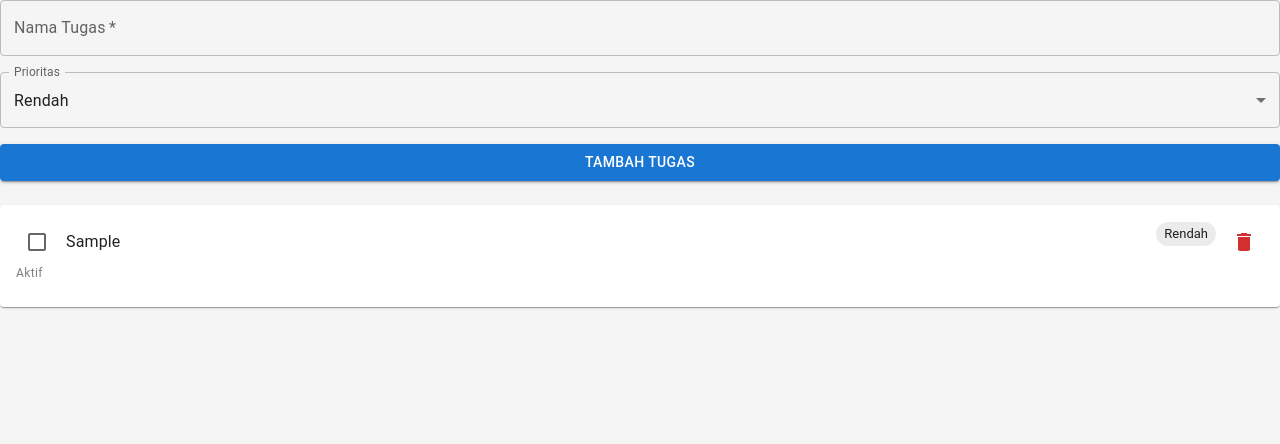
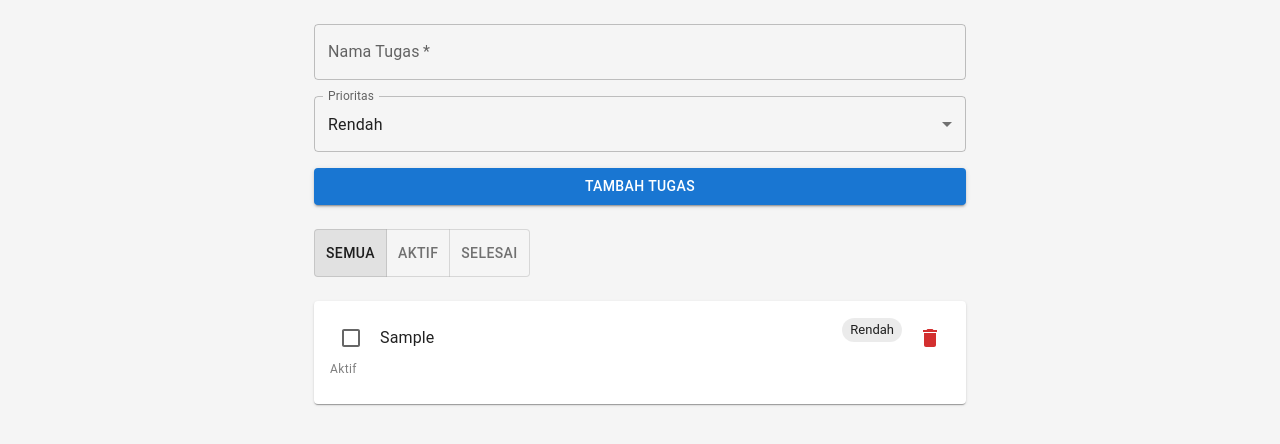
Before and after one commit to Sipinte/taskFlow, a React (Vite) app: page / in a window 1280 px wide. Both pictures are taken after typing "Sample" into the empty fields and a click on the button "TAMBAH TUGAS". Shown: the top 444 px of the page. Built offline with nearby package versions, Linux system fonts and the light colour scheme.

Commit message:
feat : menambahkan filter bar dengan kategori semua, aktif dan selesai menggunakan ToggleButtonGroup

```diff
--- a/src/App.tsx
+++ b/src/App.tsx
@@ -2,17 +2,21 @@ import { useState } from "react";
 
 import TaskForm from "./components/TaskForm";
 import TaskList from "./components/TaskList";
+import FilterBar from "./components/FilterBar";
 
 import type {
   ITask,
   Priority,
+  FilterStatus,
 } from "./types/task";
 
 function App() {
   const [tasks, setTasks] =
     useState<ITask[]>([]);
 
-    //add task function
+  const [filter, setFilter] =
+    useState<FilterStatus>("Semua");
+
   const handleAddTask = (
     title: string,
     priority: Priority
@@ -31,26 +35,69 @@ function App() {
     ]);
   };
 
-  // toggle task done function
-  const handleToggleTask = (taskId: string) => {
+  const handleToggleTask = (
+    id: string
+  ) => {
     setTasks((prev) =>
       prev.map((task) =>
-        task.id === taskId
-          ? { ...task, done: !task.done }
+        task.id === id
+          ? {
+              ...task,
+              done: !task.done,
+            }
           : task
       )
     );
-  }
+  };
+
+  const handleDeleteTask = (
+    id: string
+  ) => {
+    setTasks((prev) =>
+      prev.filter(
+        (task) => task.id !== id
+      )
+    );
+  };
+
+  const filteredTasks =
+    tasks.filter((task) => {
+      if (filter === "Aktif") {
+        return !task.done;
+      }
+
+      if (filter === "Selesai") {
+        return task.done;
+      }
+
+      return true;
+    });
 
   return (
-    <div>
-      <TaskForm onAddTask={handleAddTask} />
+    <div
+      style={{
+        maxWidth: "700px",
+        margin: "0 auto",
+        padding: "24px",
+      }}
+    >
+      <TaskForm
+        onAddTask={handleAddTask}
+      />
+
+      <FilterBar
+        filter={filter}
+        onFilterChange={setFilter}
+      />
+
       <TaskList
-        tasks={tasks}
-        onToggleTask={handleToggleTask}
-        onDeleteTask={(taskId) => {
-          setTasks((prev) => prev.filter((task) => task.id !== taskId));
-        }}
+        tasks={filteredTasks}
+        onToggleTask={
+          handleToggleTask
+        }
+        onDeleteTask={
+          handleDeleteTask
+        }
       />
     </div>
   );
--- /dev/null
+++ b/src/components/FilterBar.tsx
@@ -0,0 +1,50 @@
+import {
+  ToggleButton,
+  ToggleButtonGroup,
+} from "@mui/material";
+
+import type { FilterStatus } from "../types/task";
+
+interface FilterBarProps {
+  filter: FilterStatus;
+  onFilterChange: (
+    filter: FilterStatus
+  ) => void;
+}
+
+const FilterBar = ({
+  filter,
+  onFilterChange,
+}: FilterBarProps) => {
+  const handleChange = (
+    _: React.MouseEvent<HTMLElement>,
+    newFilter: FilterStatus | null
+  ) => {
+    if (newFilter !== null) {
+      onFilterChange(newFilter);
+    }
+  };
+
+  return (
+    <ToggleButtonGroup
+      value={filter}
+      exclusive
+      onChange={handleChange}
+      sx={{ mt: 3 }}
+    >
+      <ToggleButton value="Semua">
+        Semua
+      </ToggleButton>
+
+      <ToggleButton value="Aktif">
+        Aktif
+      </ToggleButton>
+
+      <ToggleButton value="Selesai">
+        Selesai
+      </ToggleButton>
+    </ToggleButtonGroup>
+  );
+};
+
+export default FilterBar;
--- a/src/components/TaskList.tsx
+++ b/src/components/TaskList.tsx
@@ -24,10 +24,13 @@ const getPriorityColor = (
   switch (priority) {
     case "Rendah":
       return "default";
+
     case "Sedang":
       return "warning";
+
     case "Tinggi":
       return "error";
+
     default:
       return "default";
   }
@@ -53,11 +56,16 @@ const TaskList = ({
           <CardContent>
             <Stack
               direction="row"
-              sx={{ justifyContent: "space-between", alignItems: "center" }}
+              sx={{
+                justifyContent: "space-between",
+                alignItems: "center",
+              }}
             >
-              {/* LEFT SIDE */}
-              <Stack direction="row" spacing={1} sx={{ alignItems: "center" }}>
-                {/* TOGGLE CHECKBOX */}
+              <Stack
+                direction="row"
+                spacing={1}
+                sx={{ alignItems: "center" }}
+              >
                 <Checkbox
                   checked={task.done}
                   onChange={() =>
@@ -65,20 +73,22 @@ const TaskList = ({
                   }
                 />
 
-                {/* TITLE */}
                 <Typography
                   sx={{
-                    textDecoration: task.done
-                      ? "line-through"
-                      : "none",
+                    textDecoration:
+                      task.done
+                        ? "line-through"
+                        : "none",
                   }}
                 >
                   {task.title}
                 </Typography>
               </Stack>
 
-              {/* RIGHT SIDE */}
-              <Stack direction="row" spacing={1}>
+              <Stack
+                direction="row"
+                spacing={1}
+              >
                 <Chip
                   label={task.priority}
                   color={getPriorityColor(
@@ -87,19 +97,17 @@ const TaskList = ({
                   size="small"
                 />
 
-                {/* DELETE BUTTON */}
                 <IconButton
+                  color="error"
                   onClick={() =>
                     onDeleteTask(task.id)
                   }
-                  color="error"
                 >
                   <DeleteIcon />
                 </IconButton>
               </Stack>
             </Stack>
 
-            {/* STATUS */}
             <Typography
               variant="caption"
               sx={{ color: "gray" }}
```
